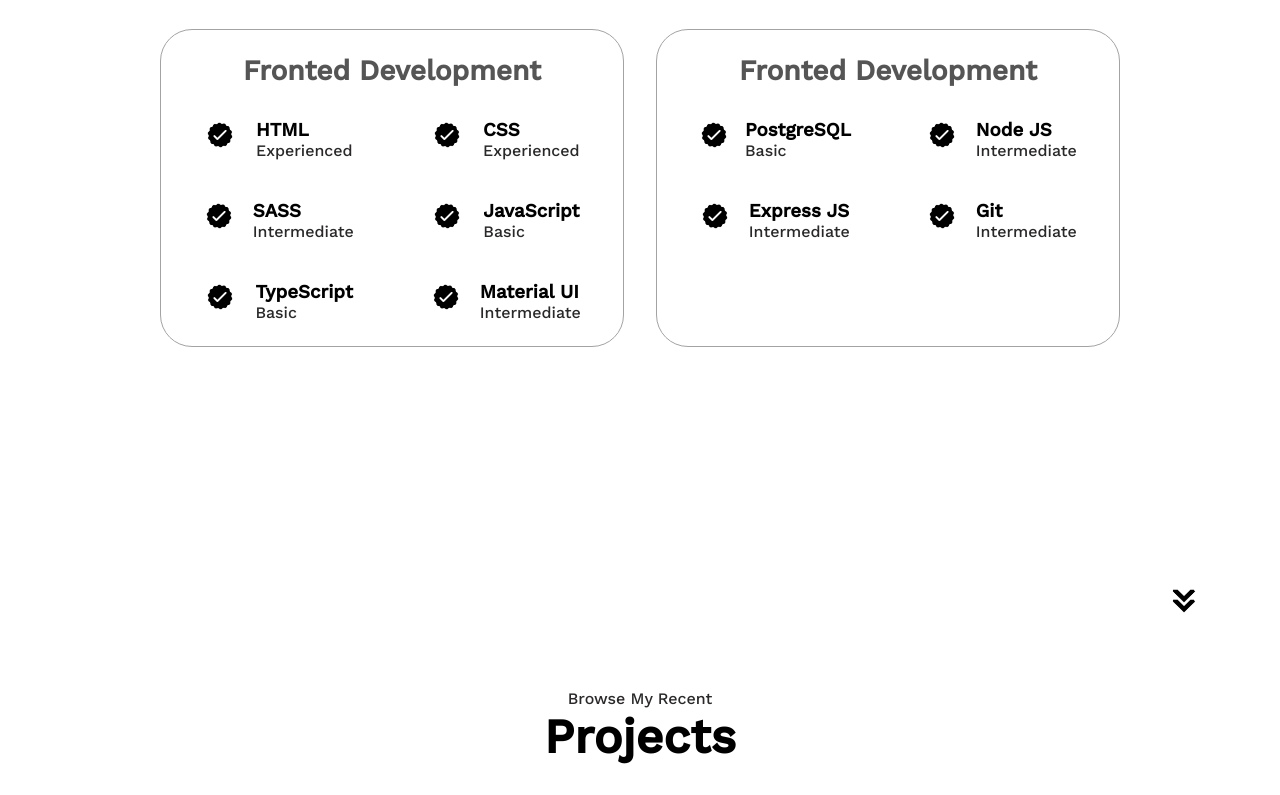
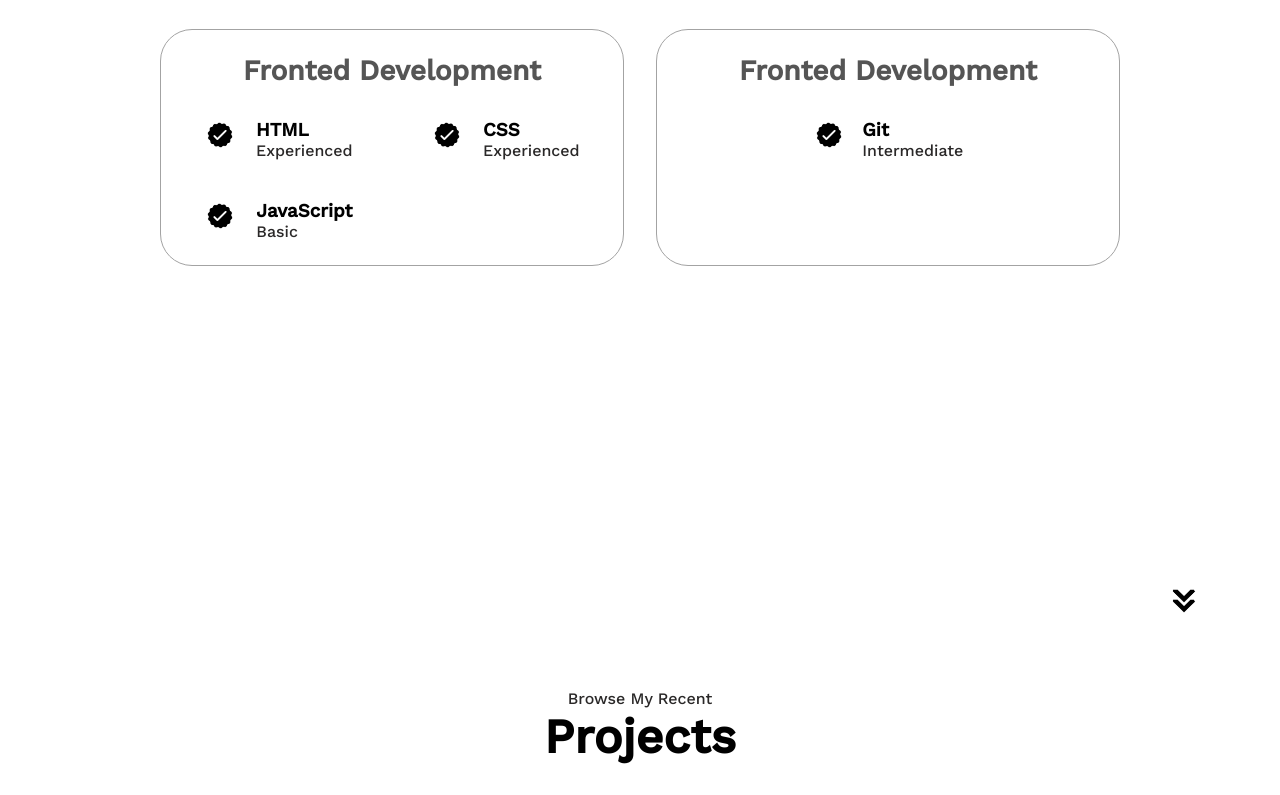
Before and after one commit to JOSEPHELIZALDEVAQUIRO46/portafolio-Joseph_Elizalde_V-quiro, a plain HTML site: page index.html in a window 1280 px wide. Shown: the part 1775-2570 px from the top of the page. Drawn offline with nearby package versions, Linux system fonts and the light colour scheme.

Commit message:
Personal information

```diff
--- a/index.html
+++ b/index.html
@@ -161,42 +161,11 @@
                                    class="icon"
                                   />
                                   <div>
-                                    <h3>SASS</h3>
-                                    <p>Intermediate</p>
-                                  </div>
-                              </article>
-                              <article>
-                                  <img
-                                   src="/assets/assets/checkmark.png"
-                                   alt="Experience icon"
-                                   class="icon"
-                                  />
-                                  <div>
                                     <h3>JavaScript</h3>
                                     <p>Basic</p>
                                   </div>
                               </article>
                               <article>
-                                  <img
-                                   src="/assets/assets/checkmark.png"
-                                   alt="Experience icon"
-                                   class="icon"
-                                  />
-                                  <div>
-                                    <h3>TypeScript</h3>
-                                    <p>Basic</p>
-                                  </div>
-                              </article>
-                              <article>
-                                  <img
-                                   src="/assets/assets/checkmark.png"
-                                   alt="Experience icon"
-                                   class="icon"
-                                  />
-                                  <div>
-                                    <h3>Material UI</h3>
-                                    <p>Intermediate</p>
-                                  </div>
                               </article>
                         </div>
                     </div>
@@ -205,39 +174,6 @@
                         <div class="article-container">
                             <article>
                                 <img
-                                   src="/assets/assets/checkmark.png"
-                                   alt="Experience icon"
-                                   class="icon"
-                                  />
-                                  <div>
-                                    <h3>PostgreSQL</h3>
-                                    <p>Basic</p>
-                                  </div>
-                              </article>
-                              <article>
-                                  <img
-                                   src="/assets/assets/checkmark.png"
-                                   alt="Experience icon"
-                                   class="icon"
-                                  />
-                                  <div>
-                                    <h3>Node JS</h3>
-                                    <p>Intermediate</p>
-                                  </div>
-                              </article>
-                              <article>
-                                  <img
-                                   src="/assets/assets/checkmark.png"
-                                   alt="Experience icon"
-                                   class="icon"
-                                  />
-                                  <div>
-                                    <h3>Express JS</h3>
-                                    <p>Intermediate</p>
-                                  </div>
-                              </article>
-                              <article>
-                                  <img
                                    src="/assets/assets/checkmark.png"
                                    alt="Experience icon"
                                    class="icon"
```
